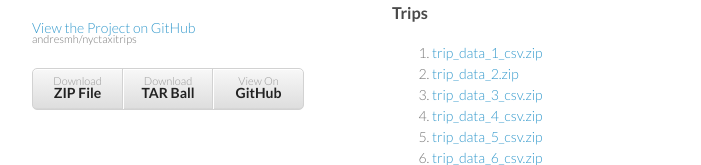
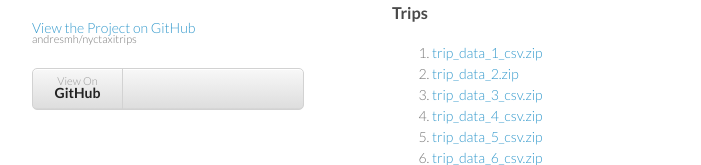
Before and after one commit to andresmh/nyctaxitrips, a plain HTML site: page index.html in a window 1280 px wide. Shown: the part 133-298 px from the top of the page, without its empty margins (178-879 px from the left). Drawn offline with Linux system fonts and the light colour scheme.

Commit message:
Update index.html

```diff
--- a/index.html
+++ b/index.html
@@ -22,8 +22,6 @@
 
 
         <ul>
-          <li><a href="https://github.com/andresmh/nyctaxitrips/zipball/master">Download <strong>ZIP File</strong></a></li>
-          <li><a href="https://github.com/andresmh/nyctaxitrips/tarball/master">Download <strong>TAR Ball</strong></a></li>
           <li><a href="https://github.com/andresmh/nyctaxitrips">View On <strong>GitHub</strong></a></li>
         </ul>
       </header>
```
